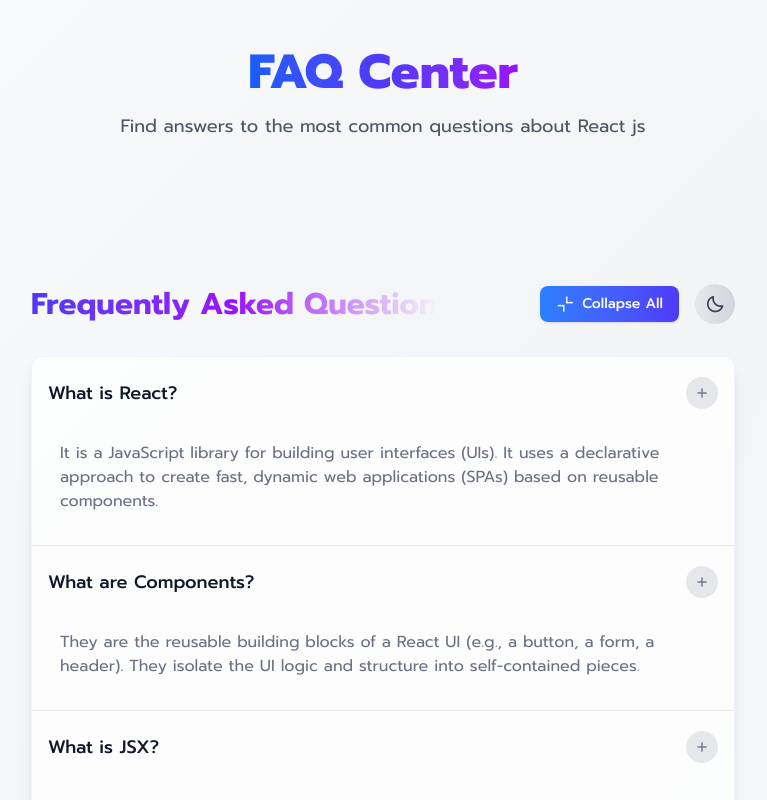
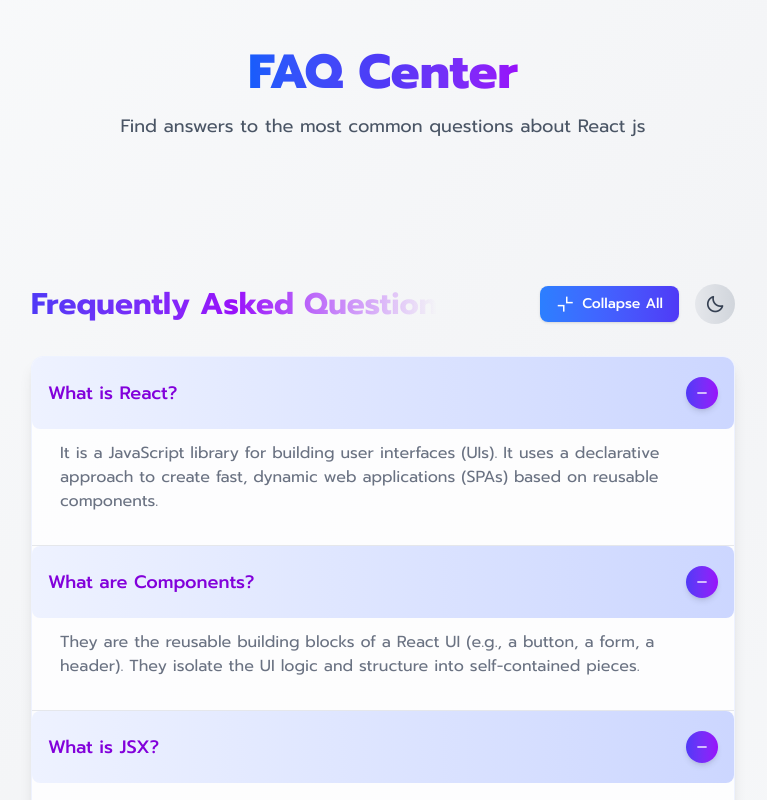
Before and after one commit to AshenafiDegefe/FAQ-APP, a React (Vite) app in the folder faq-app/: page / in a window 1280 px wide. Both pictures are taken after a click on the button "Expand All". Shown: the top 800 px of the page, without its empty margins (257-1024 px from the left). Built offline with nearby package versions, Linux system fonts and the light colour scheme.

Commit message:
making button interactive and modifiy the them

```diff
--- a/faq-app/src/App.jsx
+++ b/faq-app/src/App.jsx
@@ -1,13 +1,17 @@
 import FAQList from "./components/FAQList"
 import { useState, useEffect } from 'react'
 function App() {
-  const [isDarkMode, setIsDarkMode] = useState(false);
+  const [isDarkMode, setIsDarkMode] = useState(() => {
+    const savedTheme = localStorage.getItem('isDarkMode')
+    return savedTheme ? JSON.parse(savedTheme) : false
+  });
   useEffect(() => {
     if (isDarkMode) {
       document.documentElement.classList.add('dark');
     } else {
       document.documentElement.classList.remove('dark');
     }
+    localStorage.setItem('isDarkMode', JSON.stringify(isDarkMode))
   }, [isDarkMode]);
   const toggleDarkMode = () => {
     setIsDarkMode(!isDarkMode);
--- a/faq-app/src/components/FAQItem.jsx
+++ b/faq-app/src/components/FAQItem.jsx
@@ -7,19 +7,21 @@
     last:border-none transition-colors duration-300 hover:bg-gradient-to-r *:from-indigo-50
     hover:from-gray-50/50 hover:to-transparent dark:hover:from-gray-800/50 hover:
     dark:hover:to-transparent' id={`faq-item-${item.id}`}>
-      <button className='w-full py-5 px-4 flex justify-between
+      <button className={`w-full py-5 px-4 flex justify-between
       items-center text-left focus:outline-none rounded-lg transition-all
-      duration-200 cursor-pointer text-gray-900 dark:text-white hover:text-transparent
-      hover:bg-clip-text hover:bg-gradient-to-r hover:from-indigo-600 hover:to-purple-600
-      dark:hover:from-indigo-400 dark:hover:to-purple-400'
+      duration-200 cursor-pointer
+      ${isOpen ? 'bg-gradient-to-r from-indigo-200 via-purlpe-200 to-indigo-200/90 dark:from-indigo-900/80 dark:via-purple-900/80 dark:to-indigo-900/70 text-purple-700 dark:text-white font-medium' :
+      'text-gray-900 dark:text-white hover:text-transparent hover:bg-clip-text hover:bg-gradient-to-r hover:from-indigo-600 hover:to-purple-600 dark:hover:from-indigo-400 dark:hover:to-purple-400'}`}
       onClick={() => onClick(item.id)}>
         <span className='text-lg font-medium pr-6'>{item.question}</span>
-        <div className='flex-shrink-0 flex items-center justify-center
-        w-8 min-8 aspect-square rounded-full bg-gray-200 dark:bg-gray-700 transiotion-all duration-200'>
-          <i className='bx bx-plus text-gray-500 dark:text-gray-400'></i>
+        <div className={`flex-shrink-0 flex items-center justify-center
+        w-8 min-8 aspect-square rounded-full ${isOpen ?
+        'bg-gradient-to-r from-indigo-600 to-purple-600 dark:from-indigo-500 dark:to-purple-500 shadow-md' :
+        ' bg-gray-200 dark:bg-gray-700 '}`}>
+          <i className={`bx ${isOpen ? 'bx-minus' : 'bx-plus'} ${isOpen ? 'text-white' : 'text-gray-500 dark:text-gray-400'}`}></i>
         </div>
       </button>
-      <div className='overflow-hidden transition-all duration-300' id={`answer-${item.id}`} ref={answerRef}
+      <div className='overflow-hidden transition-all duration-200 ease-out' id={`answer-${item.id}`} ref={answerRef}
       style={{maxHeight: isOpen ? answerRef.current.scrollHeight : 0,
       opacity: isOpen ? 1 : 0 }}>
         <div className='p-4 pt-0 pb-5 text-gray-500 dark:text-gray-300'>
--- a/faq-app/src/components/FAQList.jsx
+++ b/faq-app/src/components/FAQList.jsx
@@ -1,4 +1,4 @@
-import React, {useState} from 'react'
+import React, {useState, useEffect} from 'react'
 import FAQItem from './FAQItem'
 import FAQData from '../data/FAQData'
 
@@ -21,6 +21,16 @@
     setExpandAll((prev) => !prev);
     setOpenId(null);
   }
+  useEffect(() => {
+    if(openId && typeof window !== 'undefined') {
+      setTimeout(() => {
+        const element = document.getElementById(`faq-item-${openId}`)
+        if(element) {
+          element.scrollIntoView({behavior: 'smooth', block: 'start'})
+        }
+      })
+    }
+  }, [openId])
   return (
     <div className='max-w-3xl mx-auto px-4 sm:px-6 lg:px-8 py-12'>
       <div className='flex flex-col sm:flex-row justify-between items-center
```
Also changed, not shown: faq-app/src/index.css (line endings or trailing spaces).
